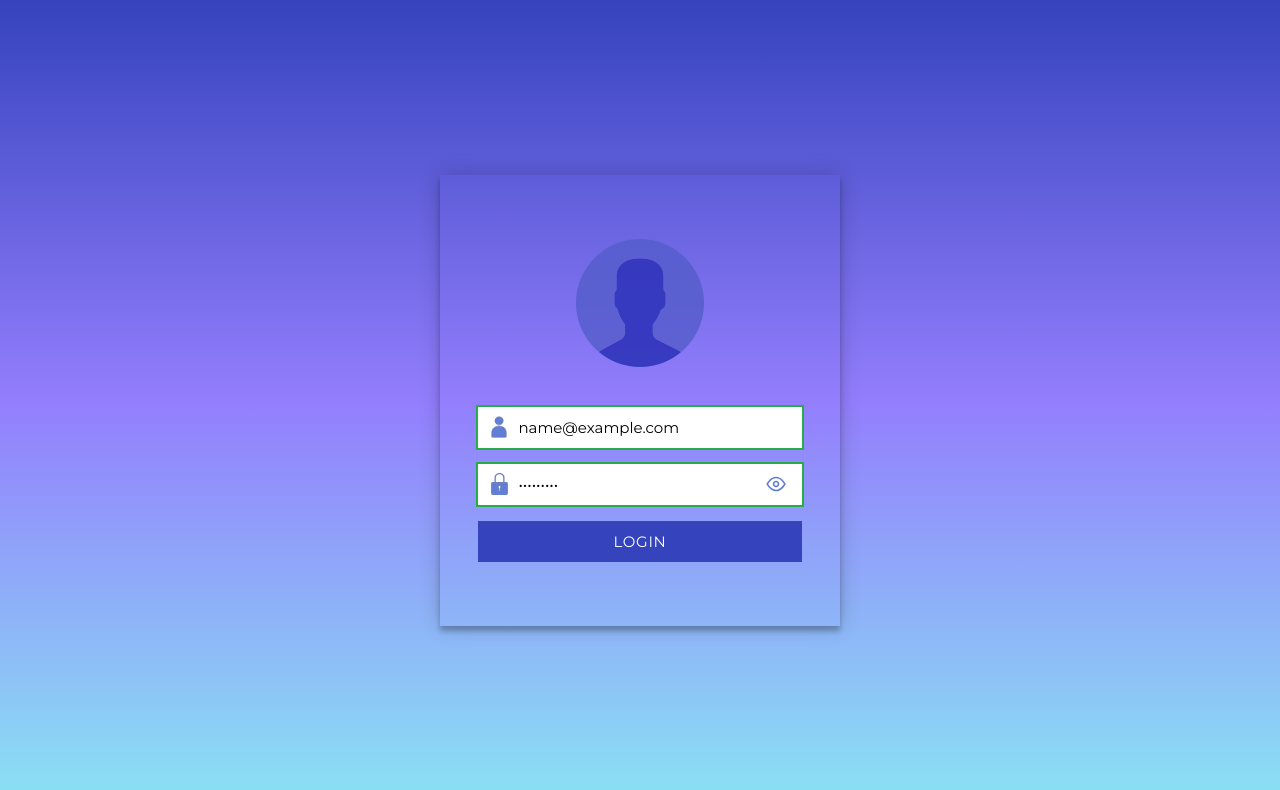
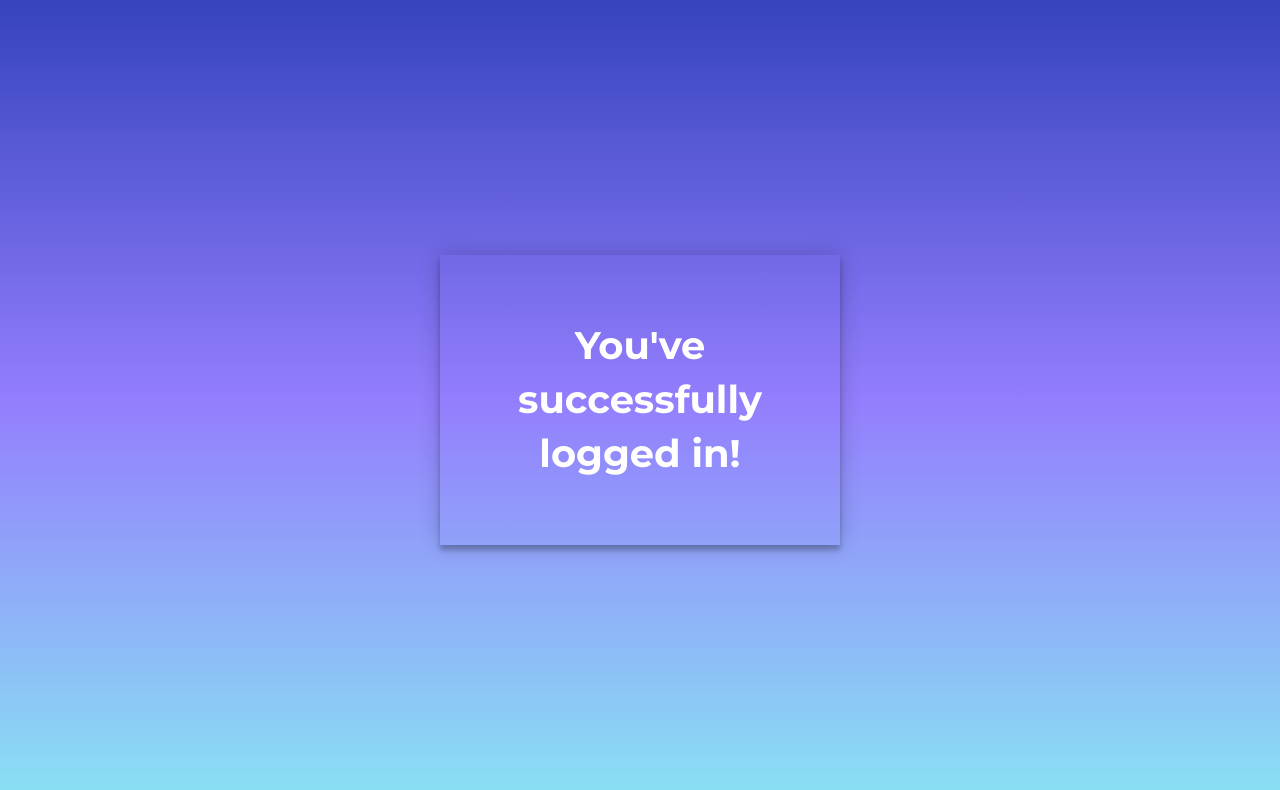
Before and after one commit to Irina-Grebennikova/authentication-form, a React (Vite) app: page /login in a window 1280 px wide. Both pictures are taken after typing "name@example.com", "Sample123" into the empty fields and a click on the button "LOGIN". Shown: the top 790 px of the page. Built offline with nearby package versions, Linux system fonts and the light colour scheme.

Commit message:
feat: add redirect to main page after login

```diff
--- /dev/null
+++ b/src/components/app/app-context.ts
@@ -0,0 +1,13 @@
+import { Dispatch, SetStateAction, createContext } from 'react';
+
+type AppContextType = {
+  isUserLoggedIn: boolean;
+  setIsUserLoggedIn: Dispatch<SetStateAction<boolean>>;
+};
+
+const AppContext = createContext<AppContextType>({
+  isUserLoggedIn: false,
+  setIsUserLoggedIn: () => {},
+});
+
+export { AppContext };
--- a/src/app.tsx
+++ b/src/components/app/app.tsx
@@ -1,9 +1,10 @@
-import { ReactElement } from 'react';
+import { ReactElement, useState } from 'react';
 import { Route, RouterProvider, createBrowserRouter, createRoutesFromElements } from 'react-router-dom';
 
+import { AppContext } from '@/components/app';
 import { MainPage } from '@/pages/main-page';
 
-import { LoginPage } from './pages/login-page';
+import { LoginPage } from '../../pages/login-page';
 
 const routes = (
   <Route>
@@ -15,7 +16,13 @@ const routes = (
 const router = createBrowserRouter(createRoutesFromElements(routes));
 
 function App(): ReactElement {
-  return <RouterProvider router={router} />;
+  const [isUserLoggedIn, setIsUserLoggedIn] = useState(false);
+
+  return (
+    <AppContext.Provider value={{ isUserLoggedIn, setIsUserLoggedIn }}>
+      <RouterProvider router={router} />
+    </AppContext.Provider>
+  );
 }
 
 export { App };
--- /dev/null
+++ b/src/components/app/index.ts
@@ -0,0 +1,2 @@
+export { App } from './app';
+export { AppContext } from './app-context';
--- a/src/main.tsx
+++ b/src/main.tsx
@@ -1,7 +1,7 @@
 import { StrictMode } from 'react';
 import { createRoot } from 'react-dom/client';
 
-import { App } from '@/app.tsx';
+import { App } from '@/components/app';
 import '@/styles/index.scss';
 
 createRoot(document.getElementById('root')!).render(
--- a/src/pages/login-page/login-page.module.scss
+++ b/src/pages/login-page/login-page.module.scss
@@ -5,11 +5,10 @@
   justify-content: center;
   align-items: center;
   height: 100vh;
-
   background: linear-gradient(to top, #8ae1f3, #937efd, $blue);
 }
 
-.form {
+.container {
   display: flex;
   flex-direction: column;
   align-items: center;
@@ -18,6 +17,11 @@
   box-shadow:
     0 0 20px 0 rgba(0, 0, 0, 0.2),
     0 5px 5px 0 rgba(0, 0, 0, 0.24);
+}
+
+.form {
+  width: 100%;
+  text-align: center;
 }
 
 .userIcon {
@@ -50,3 +54,12 @@
     }
   }
 }
+
+.success {
+  max-width: 85%;
+  text-align: center;
+  color: $white;
+  font-weight: 700;
+  line-height: 140%;
+  font-size: clamp(20px, 3vw, 40px);
+}
--- a/src/pages/login-page/login-page.tsx
+++ b/src/pages/login-page/login-page.tsx
@@ -1,7 +1,9 @@
-import { FormEvent, ReactElement, useState } from 'react';
+import { FormEvent, ReactElement, useContext, useState } from 'react';
+import { useNavigate } from 'react-router-dom';
 
 import { authorizeUser, isUserExist } from '@/api';
 import userIcon from '@/assets/icons/user-big.png';
+import { AppContext } from '@/components/app';
 import { Loader } from '@/components/loader';
 
 import { EmailInput } from './components/email-input';
@@ -13,6 +15,9 @@ function LoginPage(): ReactElement {
   const [isPasswordAccepted, setIsPasswordAccepted] = useState(false);
   const [isLoading, setIsLoading] = useState(false);
   const [isSubmited, setIsSubmited] = useState(false);
+
+  const { isUserLoggedIn, setIsUserLoggedIn } = useContext(AppContext);
+  const navigate = useNavigate();
 
   function handleSubmit(event: FormEvent<HTMLFormElement>): void {
     event.preventDefault();
@@ -33,14 +38,17 @@ function LoginPage(): ReactElement {
         alert('Wrong email or password');
       } else {
         await authorizeUser(email, password);
-        alert('You are logged in!');
+        setIsUserLoggedIn(true);
+
+        setTimeout(() => navigate('/'), 1000);
       }
       setIsLoading(() => false);
     })();
   }
 
-  return (
-    <main className={styles.page}>
+  const content = isUserLoggedIn ? (
+    <p className={styles.success}>{"You've successfully logged in!"}</p>
+  ) : (
     <form className={styles.form} onSubmit={handleSubmit}>
       <img className={styles.userIcon} src={userIcon} alt="" width={128} height={128} />
       <EmailInput isEmailAccepted={isEmailAccepted} setIsEmailAccepted={setIsEmailAccepted} isSubmited={isSubmited} />
@@ -53,6 +61,11 @@ function LoginPage(): ReactElement {
         {isLoading ? <Loader /> : 'login'}
       </button>
     </form>
+  );
+
+  return (
+    <main className={styles.page}>
+      <div className={styles.container}>{content}</div>
     </main>
   );
 }
--- a/src/pages/main-page/main-page.tsx
+++ b/src/pages/main-page/main-page.tsx
@@ -1,11 +1,13 @@
-import { ReactElement, useEffect, useState } from 'react';
+import { ReactElement, useContext, useEffect } from 'react';
 import { useNavigate } from 'react-router-dom';
+
+import { AppContext } from '@/components/app';
 
 import styles from './main-page.module.scss';
 
 function MainPage(): ReactElement {
-  const [isUserLoggedIn] = useState(false);
   const navigate = useNavigate();
+  const { isUserLoggedIn } = useContext(AppContext);
 
   useEffect(() => {
     if (!isUserLoggedIn) {
```
Lines whose indentation alone changed are shown as unchanged.
